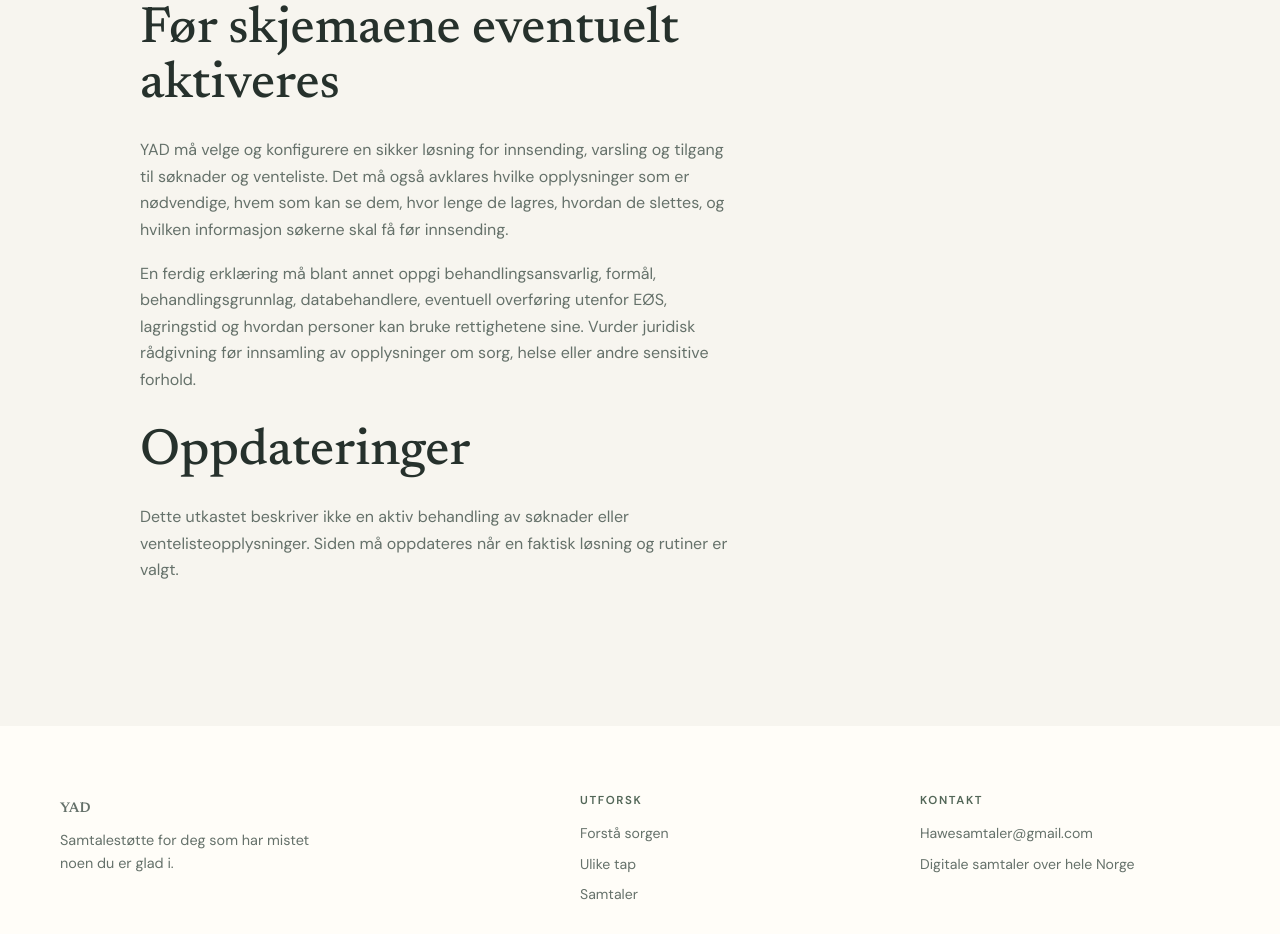
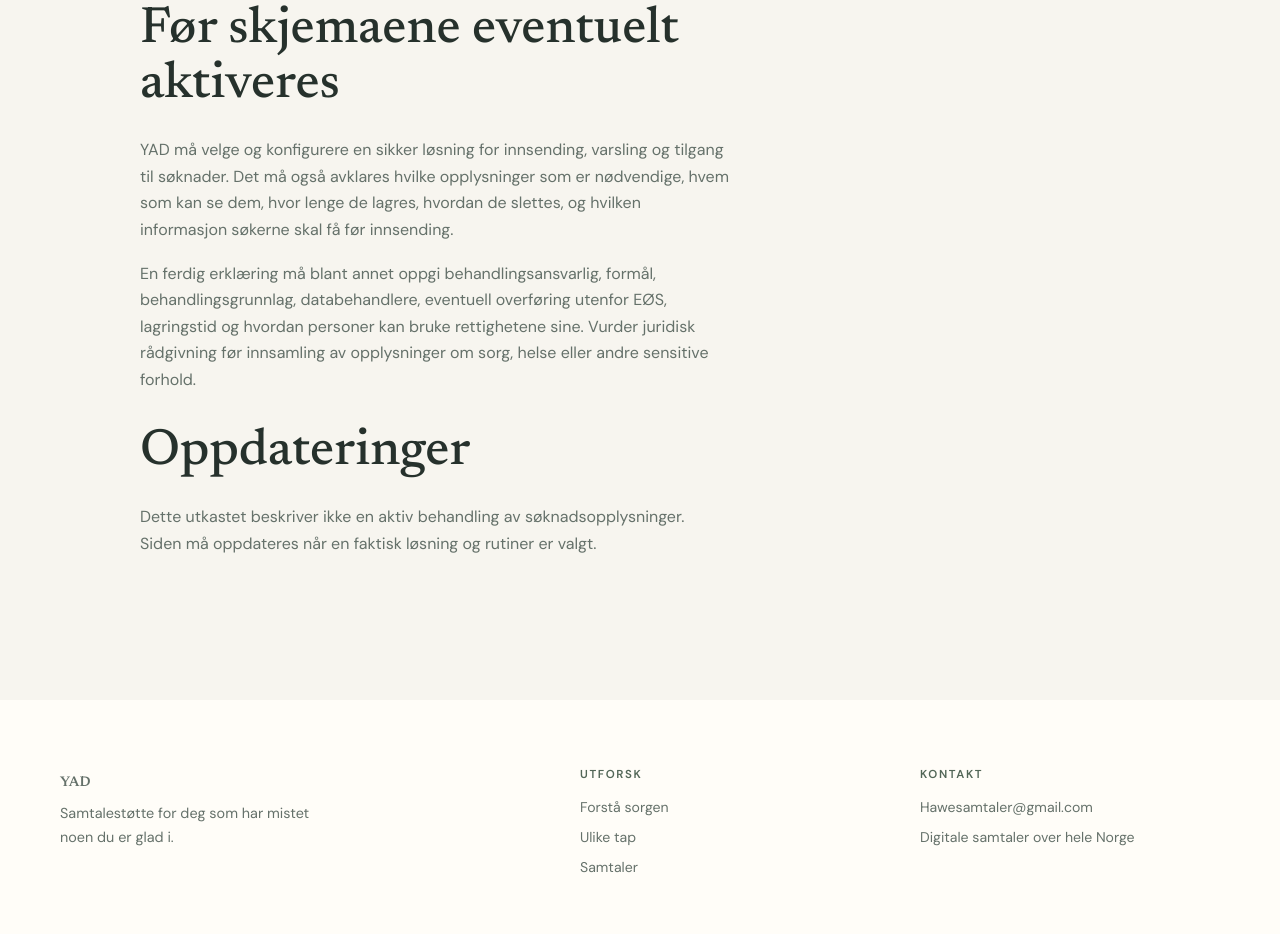
Before and after one commit to HRehmanii/Hawe, a plain HTML site: page personvern.html in a window 1280 px wide. Shown: the part 1055-1989 px from the top of the page. Drawn offline with Linux system fonts and the light colour scheme.

Commit message:
Revise privacy policy text for clarity

```diff
--- a/personvern.html
+++ b/personvern.html
@@ -36,10 +36,10 @@
 <h2>Kontakt</h2>
 <p>For å ta kontakt i prototypen kan du sende e-post til <a href="mailto:Hawesamtaler@gmail.com">Hawesamtaler@gmail.com</a>. Ikke send sensitive personopplysninger på e-post.</p>
 <h2>Før skjemaene eventuelt aktiveres</h2>
-<p>YAD må velge og konfigurere en sikker løsning for innsending, varsling og tilgang til søknader og venteliste. Det må også avklares hvilke opplysninger som er nødvendige, hvem som kan se dem, hvor lenge de lagres, hvordan de slettes, og hvilken informasjon søkerne skal få før innsending.</p>
+<p>YAD må velge og konfigurere en sikker løsning for innsending, varsling og tilgang til søknader. Det må også avklares hvilke opplysninger som er nødvendige, hvem som kan se dem, hvor lenge de lagres, hvordan de slettes, og hvilken informasjon søkerne skal få før innsending.</p>
 <p>En ferdig erklæring må blant annet oppgi behandlingsansvarlig, formål, behandlingsgrunnlag, databehandlere, eventuell overføring utenfor EØS, lagringstid og hvordan personer kan bruke rettighetene sine. Vurder juridisk rådgivning før innsamling av opplysninger om sorg, helse eller andre sensitive forhold.</p>
 <h2>Oppdateringer</h2>
-<p>Dette utkastet beskriver ikke en aktiv behandling av søknader eller ventelisteopplysninger. Siden må oppdateres når en faktisk løsning og rutiner er valgt.</p>
+<p>Dette utkastet beskriver ikke en aktiv behandling av søknadsopplysninger. Siden må oppdateres når en faktisk løsning og rutiner er valgt.</p>
 </article>
 <aside class="side-note">
 <strong>Prototype</strong>
```
